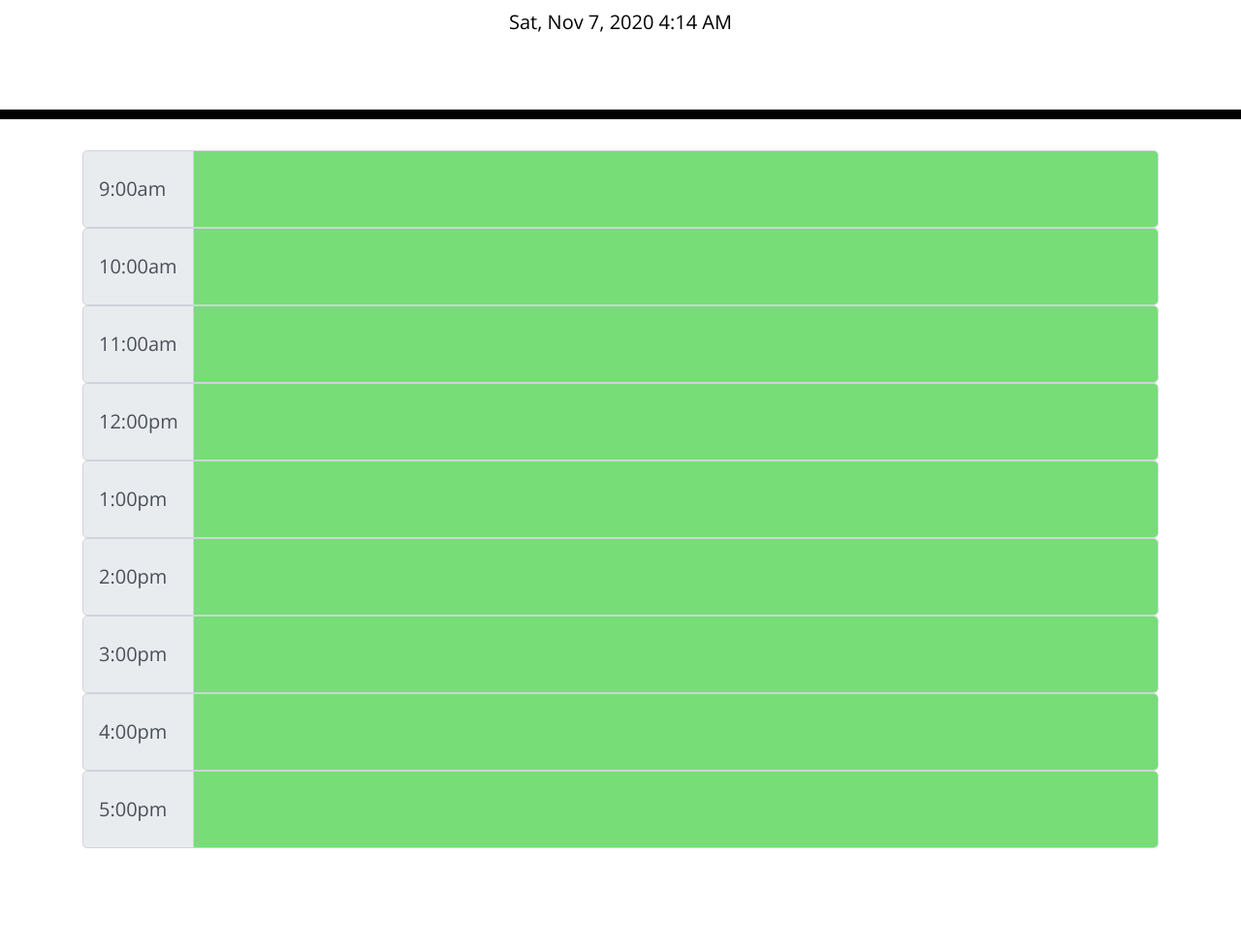
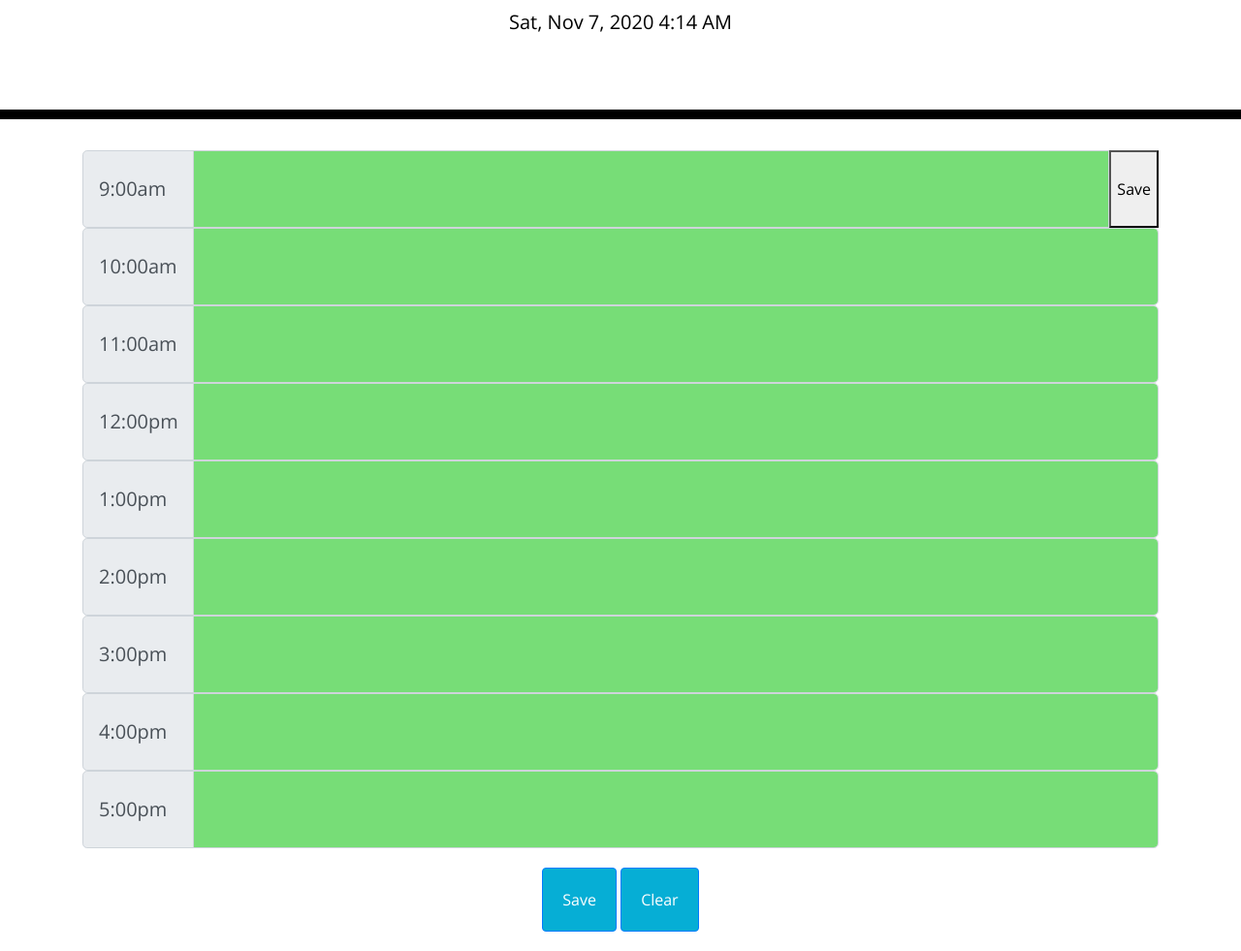
Before and after one commit to CoryFay/Calendar-Planner, a plain HTML site: page index.html in a window 1280 px wide. Shown: the part 117-1098 px from the top of the page at 97% size. Before the commit the page ends 992 px from the top, so only its background shows below. Drawn offline with nearby package versions, Linux system fonts and the light colour scheme.

Commit message:
add logic to store the data within text boxes.

```diff
--- a/index.html
+++ b/index.html
@@ -34,7 +34,8 @@
         <div class="input-group-prepend">
           <span class="input-group-text" id="inputGroup-sizing-lg">9:00am</span>
         </div>
-        <input id="input-box1" type="text" class="form-control" aria-label="Sizing example input" aria-describedby="inputGroup-sizing-lg">
+        <input id="input-box1" type="text" value =" " class="form-control" aria-label="Sizing example input" aria-describedby="inputGroup-sizing-lg">
+        <button class="btn1">Save</button>
       </div>
       <div id="ten" class="input-group input-group-lg">
         <div class="input-group-prepend">
@@ -85,6 +86,10 @@
         <input id="input-box9" type="text" class="form-control" aria-label="Sizing example input" aria-describedby="inputGroup-sizing-lg">
       </div>
   </div>
+  <div class="btnCont">
+  <button class="btn btn-primary saveBtn" type="submit">Save</button>
+  <button class="btn btn-primary clearBtn" type="submit">Clear</button>
+  </div>
     <!-- linking jquery, moment.js, and javascript.js -->
     <script src="https://cdnjs.cloudflare.com/ajax/libs/jquery/3.2.1/jquery.min.js"></script>
     <script src="https://cdnjs.cloudflare.com/ajax/libs/moment.js/2.24.0/moment.min.js"></script>
--- a/javascript.js
+++ b/javascript.js
@@ -2,7 +2,7 @@
     2. Establish starting page design via HTML and CSS. !!
     3. Add current date and time at top of webpage. !!
     4. Make timeblocks reflective of what time of day it is. One color for past
-        one color for present and one color for future.
+        one color for present and one color for future. !!
     5. Allow time blocks to hold and save user input.
     6. Make sure user input remains apart of the page even on refresh. */
 
@@ -58,8 +58,8 @@ $( document ).ready(function() {
     // var nineBlock = $("#nine");
     // nineBlock.value = 9;
     //console.log(nineBlock.value);
-    console.log("Actual time " + actualTime);
-    console.log("Set to " + changedTime1.value);
+    // console.log("Actual time " + actualTime);
+    // console.log("Set to " + changedTime1.value);
     // console.log(typeof(changedTime1.value));
     // console.log(typeof(actualTime));
 
@@ -181,6 +181,52 @@ $( document ).ready(function() {
         }
     }
 
+    var input1 = document.querySelector('#input-box1');
+
+    $('.btn1').click(function(event){
+        event.preventDefault();
+
+        var userInput = {
+            box1: input1.value.trim()
+        }
+
+        console.log(userInput.box1);
+
+        localStorage.setItem("userInput", JSON.stringify(userInput.box1));
+
+
+     })
+
+     var prevInput = JSON.parse(localStorage.getItem("userInput"));
+
+     window.onload = function(){myFunction()};
+
+     function myFunction() {
+     input1.textContent = prevInput;
+     var target = document.querySelector('#input-box1');
+     target.value += prevInput;
+
+     }
+
+    // event listener for saveBtn
+    // $('.saveBtn').click(function(event){
+    //     event.preventDefault();
+
+    // })
+
+    //event listener for clear button
+    // $('.clearBtn').click(function(event){
+    //     event.preventDefault();
+    //     $('#input-box1').empty();
+    //     $('#input-box2').empty();
+    //     $('#input-box3').empty();
+    //     $('#input-box4').empty();
+    //     $('#input-box5').empty();
+    //     $('#input-box6').empty();
+    //     $('#input-box7').empty();
+    //     $('#input-box8').empty();
+    //     $('#input-box9').empty();
+    // })
 
 
 
--- a/style.css
+++ b/style.css
@@ -63,15 +63,29 @@ body {
     color: white;
   }
 
+  .btnCont {
+    text-align: center;
+    margin: 20px 15px 20px 15px;
+  }
+
   .saveBtn {
-    border-left: 1px solid black;
-    border-top-right-radius: 15px;
-    border-bottom-right-radius: 15px;
+    padding: 20px;
+    background-color: #06AED5;
+    color: white;
+  }
+
+  .clearBtn {
+    padding: 20px;
     background-color: #06AED5;
     color: white;
   }
 
   .saveBtn i:hover {
+    font-size: 20px;
+    transition: all .3s ease-in-out;
+  }
+
+  .clearBtn i:hover {
     font-size: 20px;
     transition: all .3s ease-in-out;
   }
```
